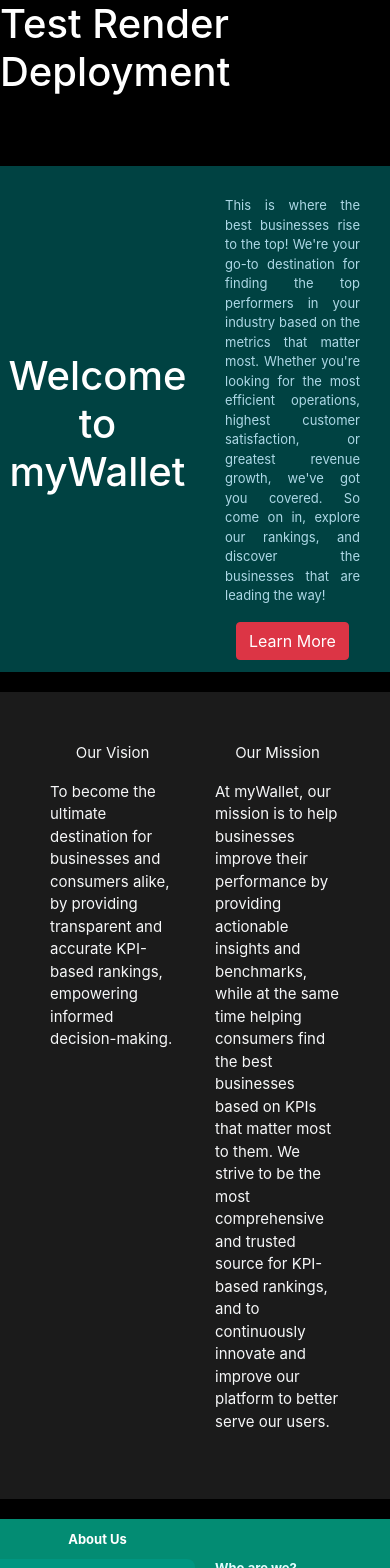
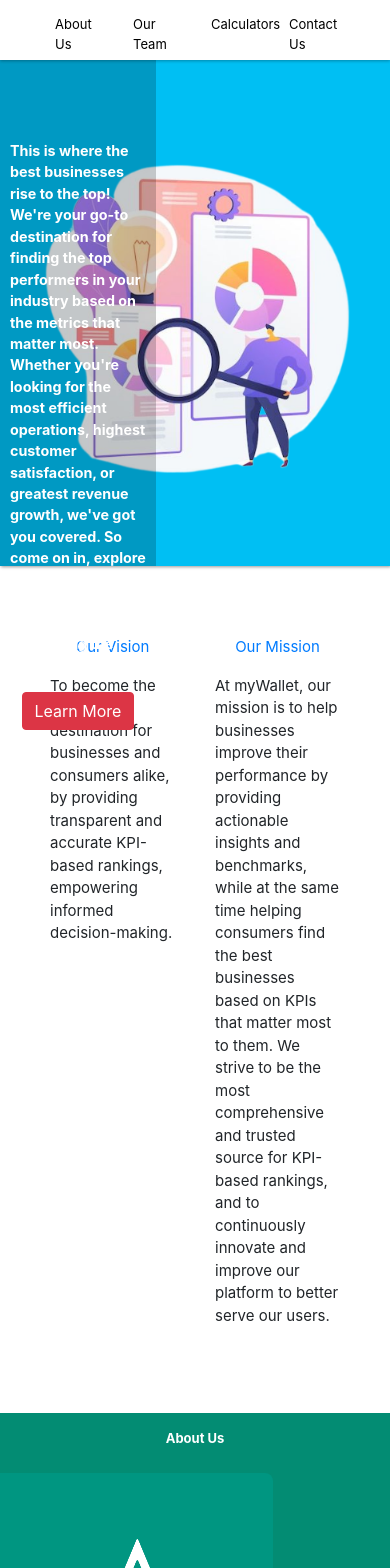
Before and after one commit to jacobwatua/myWallet, a Vue app: page / in a window 390 px wide. Shown: the top 1568 px of the page. Built offline with nearby package versions, Linux system fonts and the light colour scheme.

Commit message:
Responsiveness check

```diff
--- a/src/assets/main.css
+++ b/src/assets/main.css
@@ -3,7 +3,69 @@ body{
   margin: 0;
   box-sizing: border-box;
   font-size: 16px;
+}
+
+/*Mobile First */
+
+/*Header*/
+
+@media(max-width:540px) {
+  .NavBar ul {
+    width: auto;
+  }
+}
+
+
+/* END MOBILE FIRST DESIGNS */
+
+
+
+
+/*----------NEW SECTTION --------- */
+
+
+/*GENERAL (COMPUTER) SCREEN DESIGNS */
+
+.NavBar{
+  box-shadow: 0px 1px 3px rgba(0, 0, 0, 0.3);
+  position: fixed;
+  top: 0;
+  width: 100vw;
+  background-color: #ffffff;
+  height: 60px;
+  z-index: 1;
+}
+.NavBar ul{
+  list-style: none;
+  display: inline-flex;
+  margin: 0px auto;
+  width: 20%;
+  padding: 5px;
+}
+
+.NavBar ul li {
+  margin-left: 40px;
+  padding: 10px;
+  border-radius: 8px;
+  color: white;
+}
+.NavBar ul li a {
+  text-decoration: none;
+  color: black;
+}
+
+
+.NavBar ul li:hover {
   background-color: black;
+  color: white;
+}
+
+
+@media(min-width:1100px) {
+  .NavBar ul {
+    position: relative;
+    left: 100px;
+  }
 }
 
 
@@ -17,3 +79,108 @@ body{
   margin:  20px 0px;
   background-color: #038C73;
 }
+
+
+
+
+
+/* ------End of stylings for thr navbar ---- */
+
+
+/*style the banner */
+.content-card{
+  box-shadow: 1px 1px 3px rgba(0, 0, 0, 0.4);
+  margin: 60px auto 0px auto;
+  background-image: url('./images/illustrations/comparison2.png');
+  background-position: center;
+  background-repeat: no-repeat;
+  background-size: contain;
+  height: 60vh;
+  background-color: #00bff3;
+  font-size: 1.1em;
+  color: black;
+  display: flex;
+}
+
+.box{
+  height: 100%;
+  width: 40%;
+  text-align: center;
+  background-color: black;
+  opacity: 0.2;
+}
+
+
+.content button {
+  display: grid;
+  margin: 10px auto;
+}
+
+
+.content-card .content {
+  width: 40%;
+  padding: 10px;
+  padding-top: 80px;
+  height: 60vh;
+  position: absolute;
+  top: 60px;
+  color: white;
+  font-weight: bold;
+}
+/*End of stylings for banners */
+
+/* END OF GENERAL DESIGNS */
+
+
+/*Mission vision styles */
+
+.vision-mission {
+  display: grid;
+  grid-template-columns: repeat(2, 1fr);
+  padding: 30px;
+  font-size: 15px;
+  margin: 20px 0px;
+}
+
+.vision-mission div {
+padding: 20px;
+box-sizing: border-box;
+}
+
+.vision-mission div:hover {
+  background-color: lightblue;
+}
+
+
+
+/*End of style for mission vision */
+
+/*styles for about us */
+
+  .about-us {
+    margin-top:  20px;
+    display: grid;
+    grid-template-rows: 50px 40% 1fr;
+  }
+
+  .about-header{
+    display: flex;
+    align-items: center;
+    justify-content: center;
+    box-sizing: border-box;
+    color: white;
+    font-weight: bolder;
+  }
+  .description {
+    color: lightcyan;
+    box-sizing: border-box;
+    padding: 20px;
+    padding-top: 40px;
+    text-align: justify;
+  }
+  .logo img {
+    width: 70%;
+    height: 100%;
+    border-top-right-radius: 8px;
+    margin: 10px auto;
+  }
--- a/src/components/about_us.vue
+++ b/src/components/about_us.vue
@@ -33,34 +33,4 @@ export default {
 }
 </script>
 
-<style>
-  .about-us {
-    margin-top:  20px;
-    display: grid;
-    grid-template-columns: repeat(2, 50%);
-    grid-auto-rows: 40px 1fr;
-  }
-
-  .about-header{
-    grid-area: 1/1/2/2;
-    display: flex;
-    align-items: center;
-    justify-content: center;
-    box-sizing: border-box;
-    color: white;
-    font-weight: bolder;
-  }
-  .description {
-    color: lightcyan;
-    grid-area: 1/2/3/3;
-    box-sizing: border-box;
-    padding: 20px;
-    padding-top: 40px;
-    text-align: justify;
-  }
-  .logo img {
-    width: 100%;
-    height: 100%;
-    border-top-right-radius: 8px;
-  }
-</style>
+<style></style>
--- a/src/components/banner.vue
+++ b/src/components/banner.vue
@@ -1,9 +1,8 @@
 <template>
   <div class="content-card">
-    <div class="box box1">
-      <h1 class="text-center">Welcome to<br>myWallet</h1>
+    <div class="box">
     </div>
-    <div class="box box2">
+    <div class="content">
         <p class="tex-center">
           This is where the best businesses rise to the top! We're your go-to destination
           for finding the top performers in your industry based on the metrics that matter most. Whether you're looking for
@@ -21,26 +20,4 @@ export default {
 }
 </script>
 
-<style>
-    .content-card{
-        background-color: #004242;
-        width: 100%;
-        height: 60vh;
-        display: grid;
-        grid-template-columns: repeat(2, 1fr);
-        color: white;
-        margin-top: 70px;
-    }
-    .box {
-      display: flex;
-      align-items: center;
-      justify-content: center;
-    }
-
-    .box2{
-      padding: 30px;
-      color: lightblue;
-      text-align: justify;
-      flex-direction: column;
-    }
-</style>
+<style></style>
--- a/src/components/nav_bar.vue
+++ b/src/components/nav_bar.vue
@@ -1,5 +1,9 @@
 <template>
-  <h1>Test Render Deployment</h1>
+    <div class="NavBar">
+      <ul v-for="(navItem, i) in navItems" :key="i">
+        <li><a href="#">{{ navItem }}</a></li>
+      </ul>
+    </div>
 </template>
 
 <script>
@@ -13,30 +17,4 @@ export default {
 </script>
 
 <style>
-  .NavBar{
-    background-color: #1B1B1B;
-    box-shadow: 0px 1px 3px rgba(255, 255, 255, 0.1);
-    height: 70px;
-    box-sizing: border-box;
-    padding-top: 15px;
-    color: white;
-    position: fixed;
-    top: 0px;
-    width: 100%;
-    z-index: 99;
-  }
-  .NavBar ul{
-    list-style: none;
-    display: inline-flex;
-    margin-left: 100px;
-  }
-  .NavBar ul li{
-    margin-left: 40px;
-    margin-right: 10px;
-    padding: 8px;
-  }
-  .NavBar ul li a {
-    text-decoration: none;
-    color: white;
-  }
 </style>
--- a/src/components/vision.vue
+++ b/src/components/vision.vue
@@ -2,14 +2,14 @@
   <div class="vision-mission">
 
     <div class="vision">
-        <p class="text-center">Our Vision</p>
+        <p class="text-center text-primary">Our Vision</p>
         <p class="">To become the ultimate destination for businesses and consumers alike,
           by providing transparent and accurate KPI-based rankings, empowering informed decision-making.
         </p>
     </div>
 
     <div class="mission">
-      <p class="text-center">Our Mission</p>
+      <p class="text-center text-primary">Our Mission</p>
       <p class="">
         At myWallet, our mission is to help businesses improve their performance by providing
         actionable insights and benchmarks, while at the same time helping consumers find the best
@@ -26,19 +26,4 @@ export default {
 }
 </script>
 
-<style>
-    .vision-mission {
-        display: grid;
-        grid-template-columns: repeat(2, 1fr);
-        background-color: #1b1b1b;
-        color: #f6f7f8;
-        padding: 30px;
-        font-size: 15px;
-        margin: 20px 0px;
-    }
-
-    .vision-mission div {
-      padding: 20px;
-      box-sizing: border-box;
-    }
-</style>
+<style></style>
```
Also changed, not shown: src/assets/images/illustrations/comparison.jpeg (added), src/assets/images/illustrations/comparison2.png (added). Lines whose indentation alone changed are shown as unchanged.
